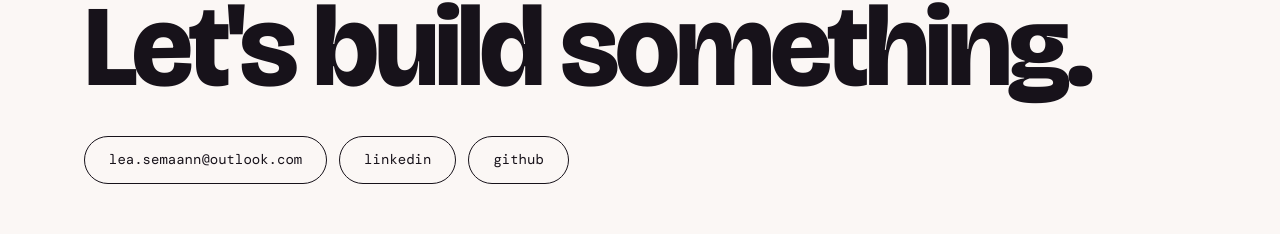
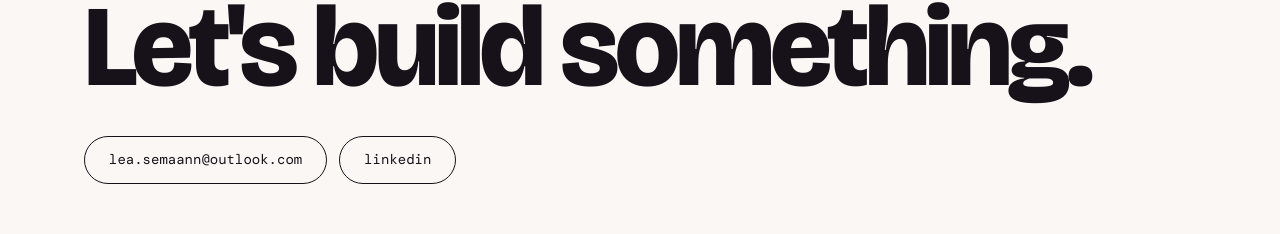
Before and after one commit to 592668k22s-hash/leya.semaan, a plain HTML site: page index.html in a window 1280 px wide. Shown: the part 2799-3033 px from the top of the page. Drawn offline with nearby package versions, Linux system fonts and the light colour scheme.

Commit message:
Remove GitHub link from index.html

```diff
--- a/index.html
+++ b/index.html
@@ -213,7 +213,6 @@ footer{margin-top:72px;padding-top:20px;border-top:1.5px solid var(--ink);displa
       <!-- TODO: turn these into <a class="pill" href="mailto:..."> links -->
       <a class="pill" href="mailto:lea.semaann@outlook.com">lea.semaann@outlook.com</a>
       <a class="pill" href="https://www.linkedin.com/in/leya-semaan-528173299" target="_blank" rel="noopener">linkedin</a>
-      <a class="pill" href="https://github.com/592668k22s-hash" target="_blank" rel="noopener">github</a>
     </div>
     <footer><span>Leya Semaan· Mechanical engineering portfolio</span><span>2026</span></footer>
   </section>
```
